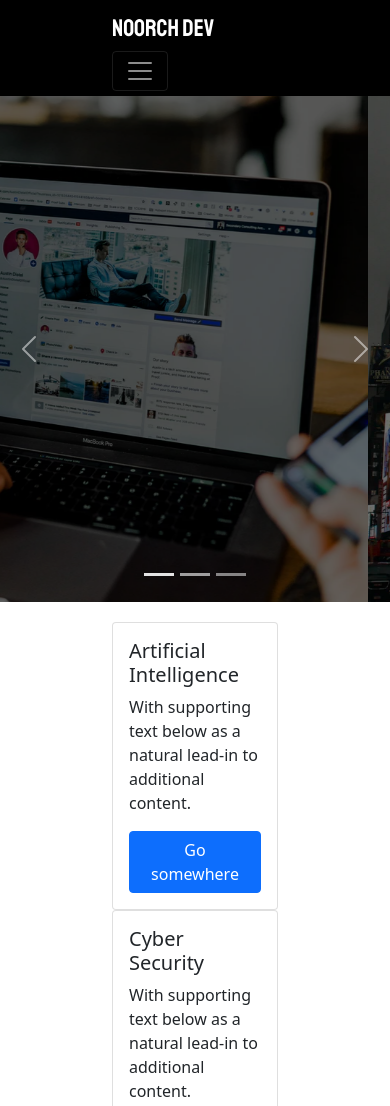
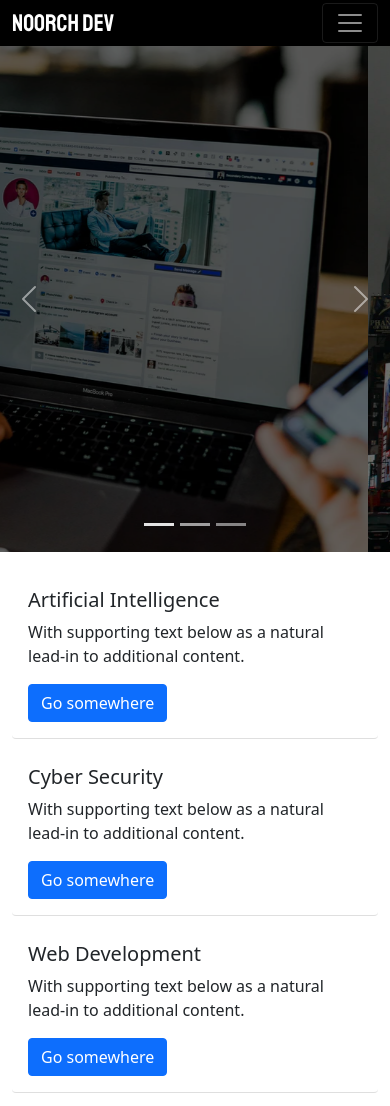
Before and after one commit to nurcholismajid/nurcholismajid.github.io, a plain HTML site: page index.html in a window 390 px wide. Shown: the top 1106 px of the page. Drawn offline with nearby package versions, Linux system fonts and the light colour scheme.

Commit message:
landing page

```diff
--- a/assets/css/main.css
+++ b/assets/css/main.css
@@ -25,3 +25,21 @@
     margin: 20px 100px;
     justify-content: center;
 }
+
+@media screen and (max-width: 600px) {
+    .navbar {
+        padding: 0;
+        margin: 0;
+    }
+    .row {
+        margin: 20px 0;
+    }
+    .col-sm-4 {
+        margin-bottom: 10px;
+    }
+    .card {
+        border-top: none;
+        border-left: none;
+        border-right: none;
+    }
+}
```
